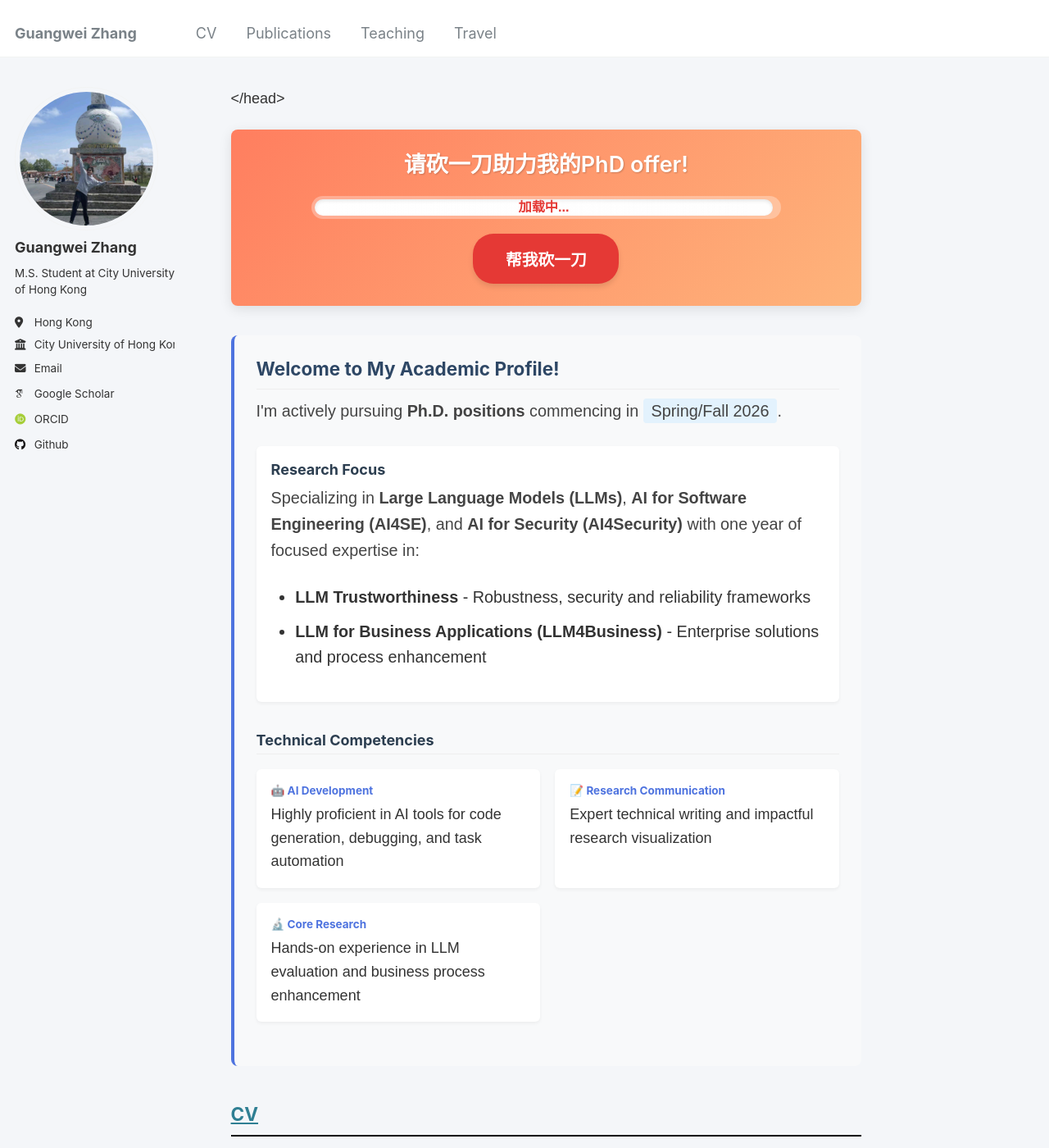
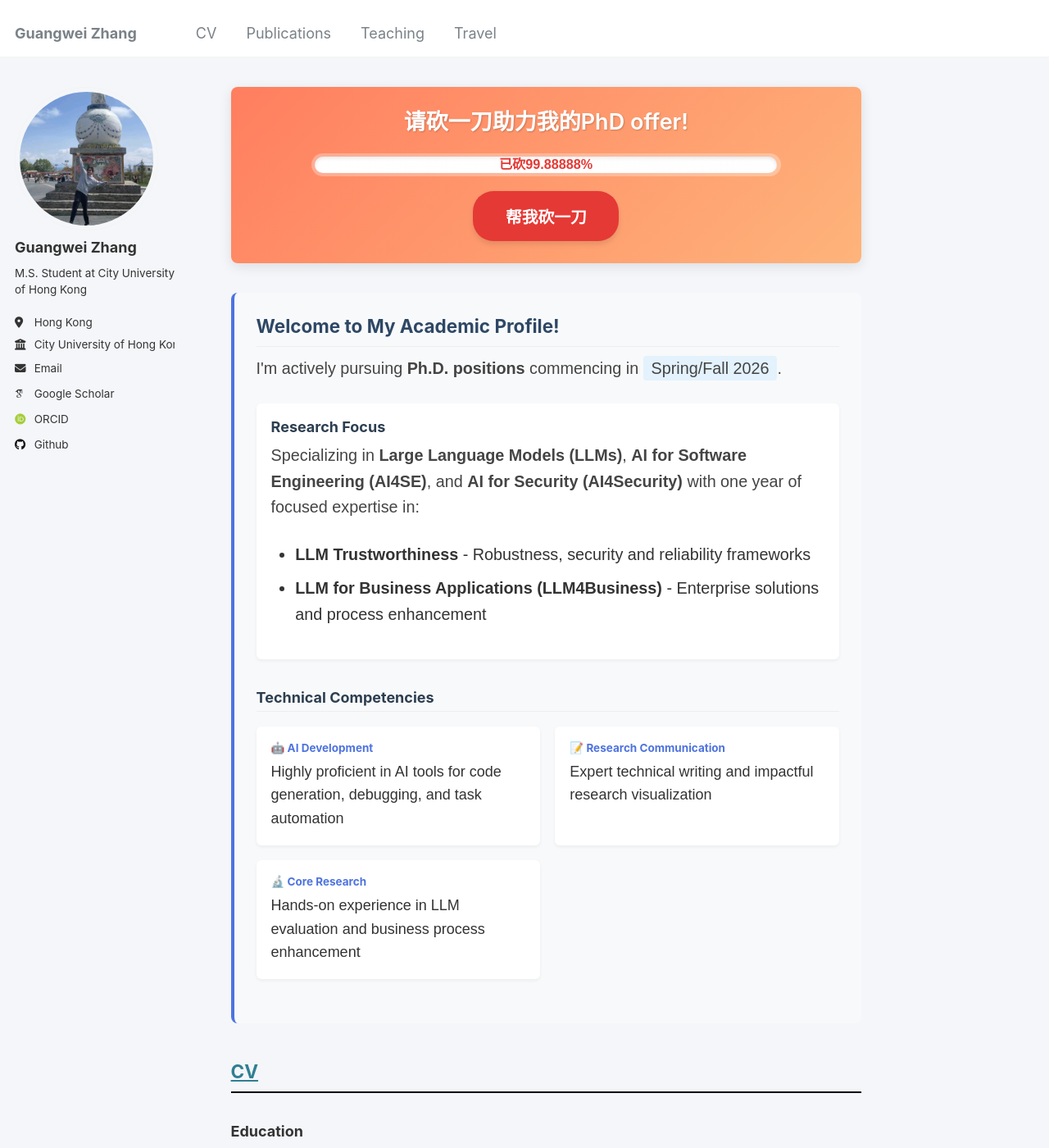
Before and after one commit to changhu73/changhu73.github.io, a Jekyll site: the page built from index.md, in a window 1280 px wide and 1400 px high. Shown: the whole window at 82% size. Built offline with Jekyll 4.4.1, drawn with Linux system fonts in a browser that asks for light colours; some web fonts are replaced; some of the changed lines change nothing that is shown.

Commit message:
Update index.md

```diff
--- a/index.md
+++ b/index.md
@@ -80,8 +80,6 @@ author_profile: true
       max-width: 80%;
     }
     .progress-bar {
-      /* Initial width, will be updated by JS */
-      width: 99%;
       height: 20px;
       background: linear-gradient(90deg, #fff, #fefefe);
       border-radius: 16px;
@@ -131,14 +129,14 @@ author_profile: true
       box-shadow: 0 6px 12px rgba(0,0,0,0.15);
     }
   </style>
-</head>
 <body>
 
   <div class="pdd-banner">
     <h3>请砍一刀助力我的PhD offer!</h3>
     <div class="progress-container">
-      <div class="progress-bar">
-        <span class="progress-text">加载中...</span>
+      <!-- Set a default width and text as a fallback -->
+      <div class="progress-bar" style="width: 99.88888%;">
+        <span class="progress-text">已砍99.88888%</span>
       </div>
     </div>
     <button class="pdd-button" onclick="alert('感谢您！离成功又近了一小步！')">帮我砍一刀</button>
@@ -189,7 +187,8 @@ author_profile: true
   </div>
 
   <script>
-    // This script runs after the page content is loaded
+    // This script runs after the page content is loaded.
+    // It replaces the default percentage with a random one.
     document.addEventListener('DOMContentLoaded', function() {
       // Generate a random number between 99.00000 and 99.99999
       const progressValue = (99 + Math.random() * 0.99999).toFixed(5);
@@ -198,12 +197,9 @@ author_profile: true
       const progressBar = document.querySelector('.progress-bar');
       const progressText = document.querySelector('.progress-text');
 
-      // Update the progress bar's width
-      if (progressBar) {
+      // Update the progress bar's width and text content
+      if (progressBar && progressText) {
         progressBar.style.width = percentage;
-      }
-      // Update the text to show the new random percentage
-      if (progressText) {
         progressText.textContent = `已砍${percentage}`;
       }
     });
```
